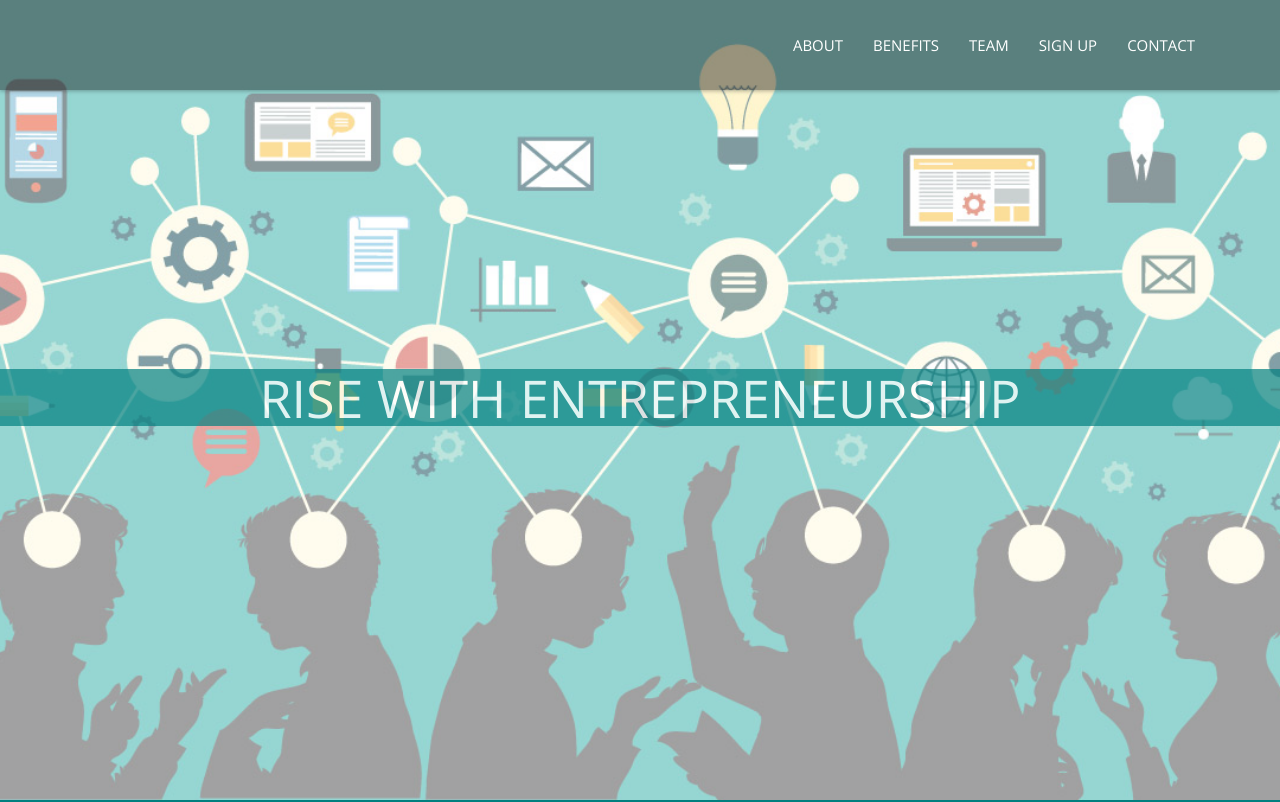
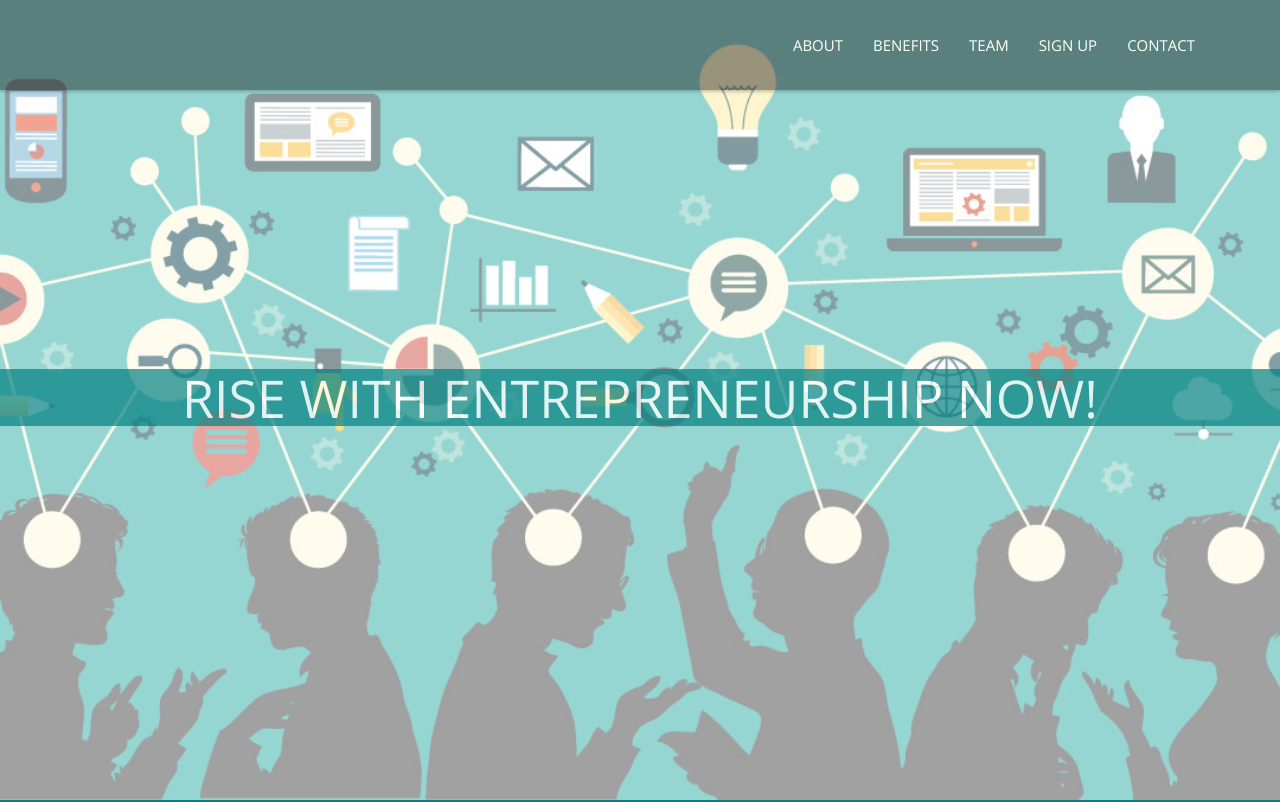
Before and after one commit to E6S/MarketingRA_D1, a plain HTML site: page index.html in a window 1280 px wide. Shown: the top 802 px of the page. Drawn offline with nearby package versions, Linux system fonts and the light colour scheme; some packages are replaced by stand-ins of ours.

Commit message:
Gtag.js works

```diff
--- a/index.html
+++ b/index.html
@@ -5,7 +5,6 @@
 <!--[if IE 8]>         <html lang="en" class="no-js lt-ie9"> <![endif]-->
 <!--[if gt IE 8]><!--> <html lang="en" class="no-js"> <!--<![endif]-->
     <head>
-		<!-- Global site tag (gtag.js) - Google Analytics -->
 		<script async src="https://www.googletagmanager.com/gtag/js?id=UA-68721054-4"></script>
 		<script>
 			window.dataLayer = window.dataLayer || [];
@@ -14,8 +13,6 @@
 
 			gtag('config', 'UA-68721054-4');
 		</script>
-
-
 		<!-- meta character set -->
         <meta charset="utf-8">
 		<!-- Always force latest IE rendering engine or request Chrome Frame -->
@@ -27,6 +24,10 @@
 
 		<!-- Mobile Specific Meta -->
         <meta name="viewport" content="width=device-width, initial-scale=1">
+		<!-- Global site tag (gtag.js) - Google Analytics -->
+		<!-- Global site tag (gtag.js) - Google Analytics -->
+
+
 
 		<!-- CSS
 		================================================== -->
@@ -118,7 +119,7 @@
 
 						<div class="slide-caption">
                             <div class="caption-content">
-                                <h2 class="animated fadeInDown">RISE WITH ENTREPRENEURSHIP</h2>
+                                <h2 class="animated fadeInDown">RISE WITH ENTREPRENEURSHIP NOW!</h2>
                             </div>
                         </div>
 
```
Also changed, not shown: thankyou.html (+5 -0 lines).
